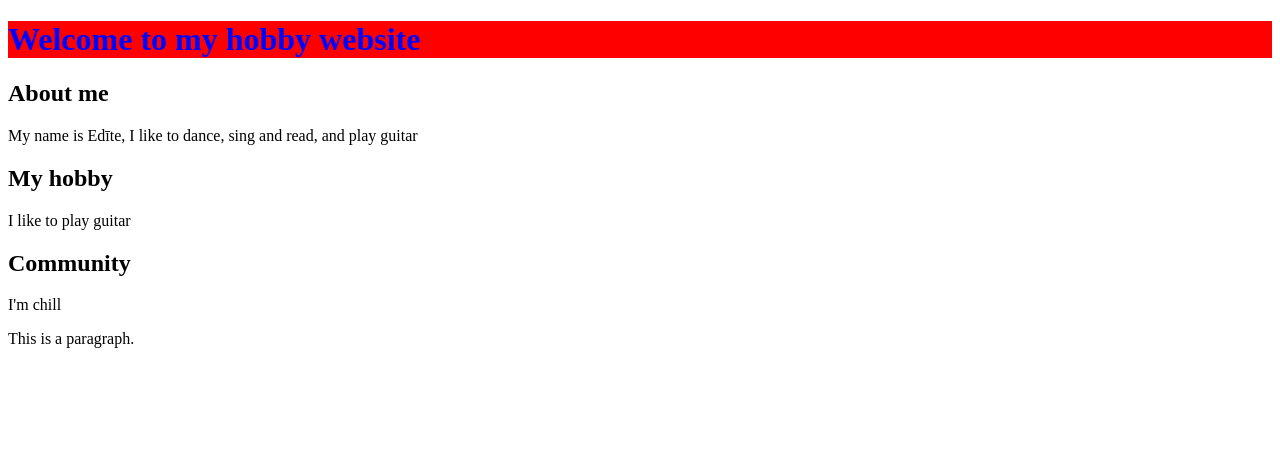
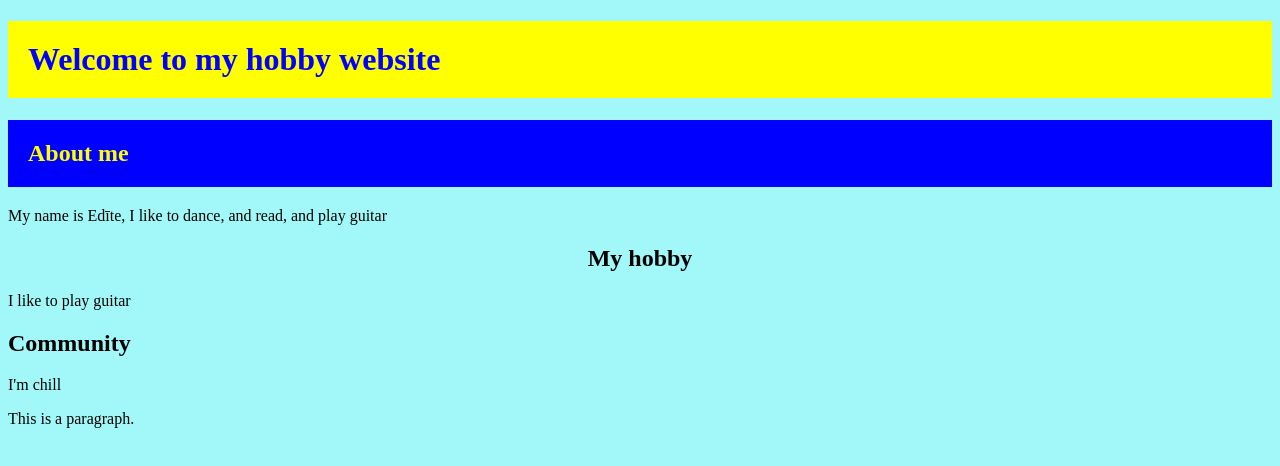
Before and after one commit to ediite/my-second-webpage, a plain HTML site: page index.html in a window 1280 px wide. Drawn offline with Linux system fonts and the light colour scheme.

Commit message:
Update index.html

```diff
--- a/index.html
+++ b/index.html
@@ -1,19 +1,12 @@
 <!DOCTYPE html>
 <html>
+<body style="background-color:#A2F8F8;">
 
-  <head>
-    <title>Edite's hobby page</title>
-    <link rel="icon" type="image/x-icon" href="/images/favicon.ico">
+<h1 style="color:blue; background-color:yellow; padding:20px">Welcome to my hobby website</h1>
+  <h2 style="color:yellow; background-color:blue; front-size:30px; padding:20px">About me</h2>
+  <p>My name is Edīte, I like to dance, and read, and play guitar</p>
 
-  </head>
-
-<body>
-
-<h1 style="color:blue; background-color:red;">Welcome to my hobby website</h1>
-  <h2>About me</h2>
-  <p>My name is Edīte, I like to dance, sing and read, and play guitar</p>
-
-  <h2>My hobby</h2>
+  <h2 style="text-align:center;">My hobby</h2>
   <p>I like to play guitar</p>
 
   <h2>Community</h2>
@@ -22,4 +15,6 @@
 <p>This is a paragraph.</p>
 
 </body>
+
+
 </html>
```
